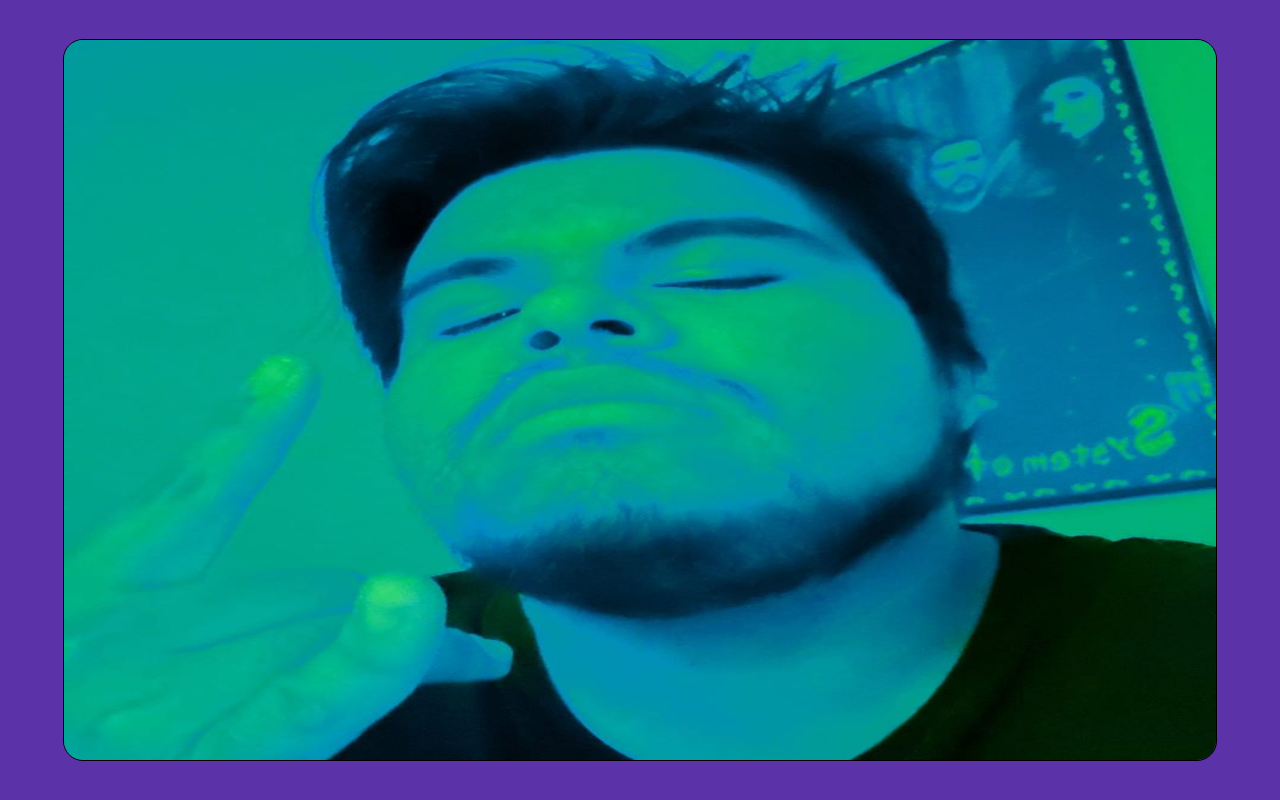
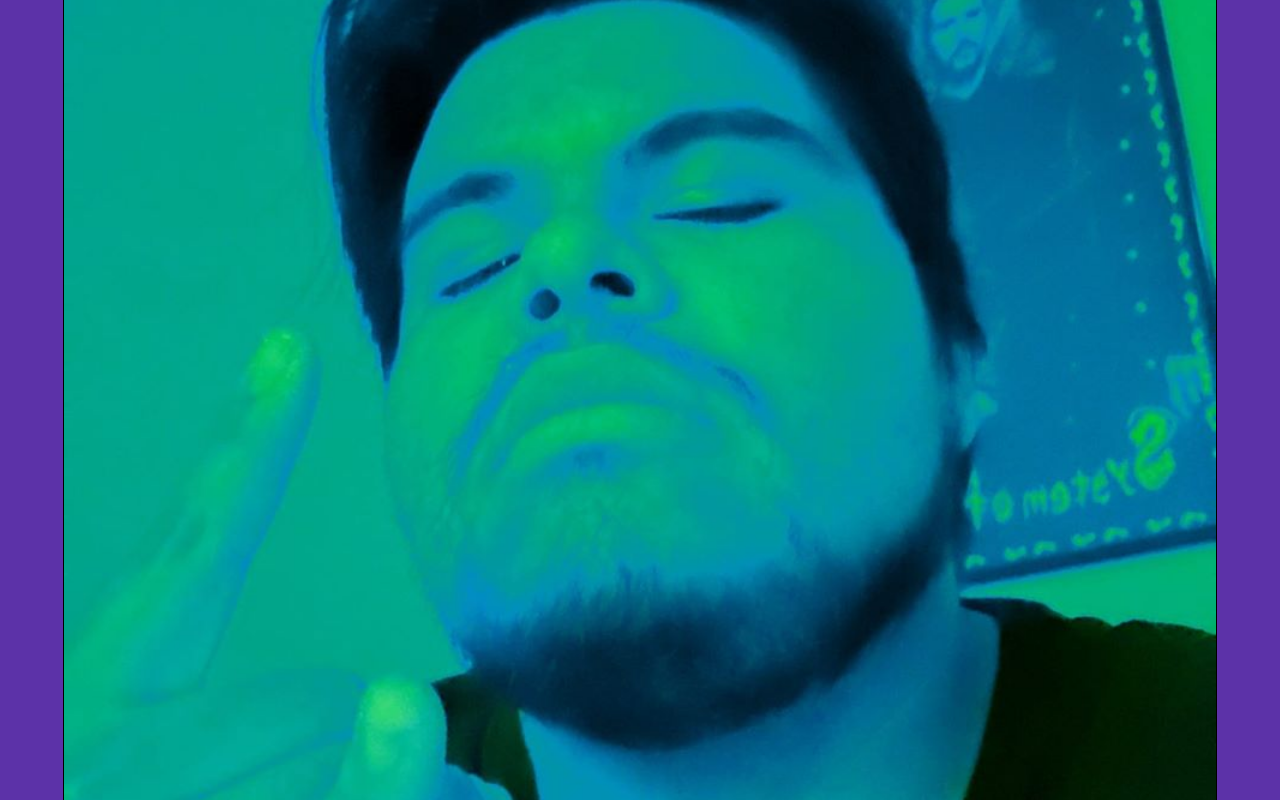
Before and after one commit to Ryntak94/ecoline, a React (Create React App) app: page / in a window 1280 px wide. Shown: the top 800 px of the page. Built offline with nearby package versions, Linux system fonts and the light colour scheme.

Commit message:
update img styles

```diff
--- a/src/App.js
+++ b/src/App.js
@@ -6,7 +6,7 @@ import image from './img/img1.jpg'
 const Img = styled.img`
     border: solid 1px black;
     border-radius: 20px;
-    height: 90%;
+
     width: 90%;
 `
 
```
